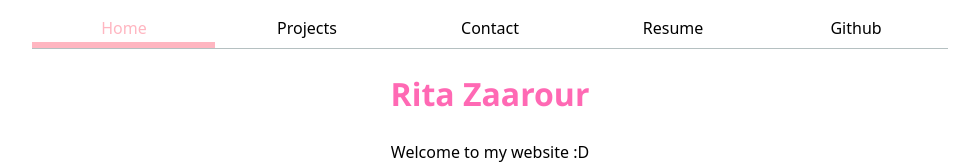
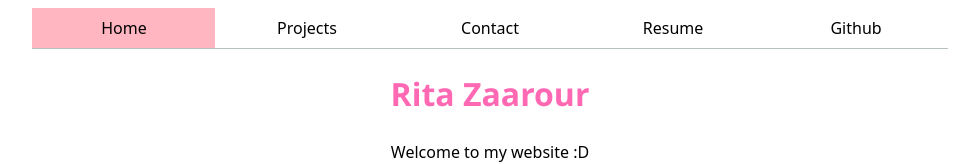
Before and after one commit to ritazaarour/website.github.io, a plain HTML site: page index.html in a window 1280 px wide. In both pictures the pointer is over the link "Home". Shown: the top 164 px of the page, without its empty margins (150-1129 px from the left). Drawn offline with Linux system fonts and the light colour scheme.

Commit message:
Update style.css

```diff
--- a/style.css
+++ b/style.css
@@ -47,6 +47,6 @@ nav a.current {
 }
 
 nav a:hover {
-    color:lightpink;
+    background-color:lightpink;
     border-bottom: 0.4em solid lightpink;
 }
```
